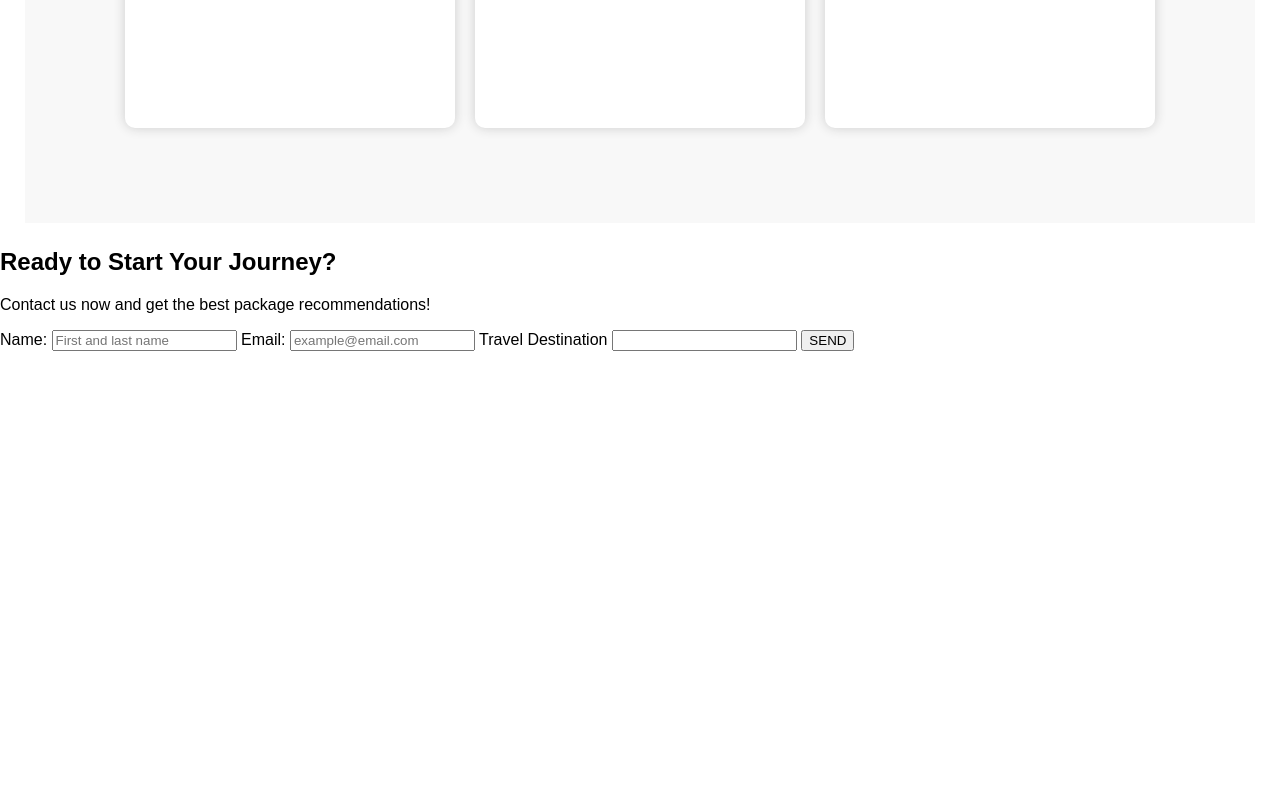
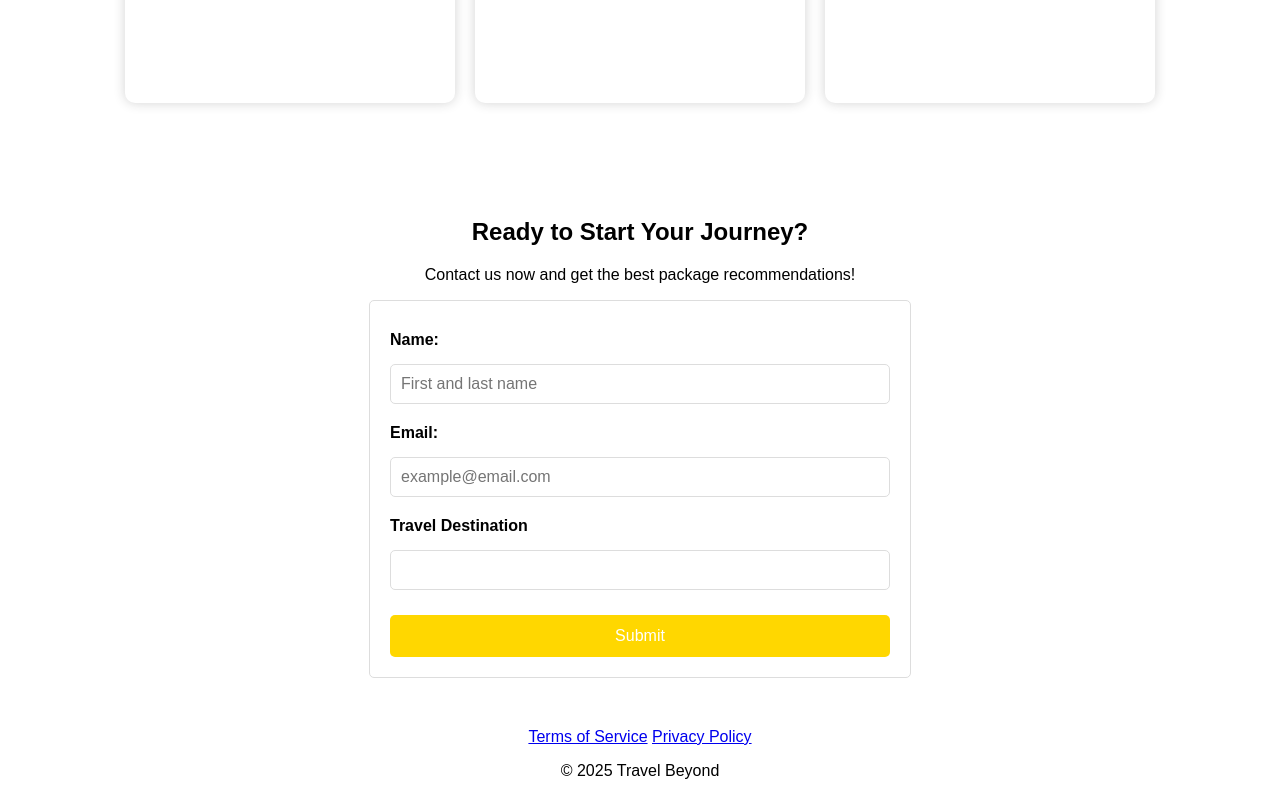
Before and after one commit to revou-fundamental-course/17-feb-25-divafizha, a plain HTML site: page index.html in a window 1280 px wide. Shown: the part 1247-2043 px from the top of the page. Before the commit the page ends 1598 px from the top, so only its background shows below. Drawn offline with Linux system fonts and the light colour scheme.

Commit message:
feat: update footer section

```diff
--- a/css/style.css
+++ b/css/style.css
@@ -32,13 +32,14 @@ nav {
     color: white;
     font-weight: bold;
     padding: 8px 15px;
+    transition: color 0.3s;
 }
 
 .nav-links a:hover {
     color: gold;
 }
 
-/* Section Hero */
+/* Hero Section */
 .hero {
     text-align: center;
     display: flex;
@@ -67,12 +68,10 @@ nav {
 
 /* Our Package */
 .our-packages {
+    width: 100%;
     display: flex;
     flex-direction: column;
     text-align: center;
-    background-color: #f8f8f8;
-    border-radius: 25px;
-    margin: 25px;
 
 }
 
@@ -87,12 +86,10 @@ nav {
     justify-content: center;
     align-items: center;
     min-height: 80vh;
-    background-color: #f8f8f8;
     gap: 20px;
 }
 
 .package-card {
-
     background: white;
     width: 300px;
     height: 420px;
@@ -125,3 +122,51 @@ nav {
 .package-card:hover {
     box-shadow: 0 8px 10px 8px rgba(0, 0, 0, 0.2);
 }
+
+/* Contact Section */
+.contact {
+   text-align: center;
+}
+
+#contact-form {
+    max-width: 500px;
+    margin: 0 auto;
+    text-align: left;
+    display: flex;
+    flex-direction: column;
+    gap: 10px;
+    border: 1px solid #ddd;
+    padding: 20px;
+    border-radius: 5px;
+}
+
+#contact-form label {
+    font-weight: bold;
+    margin-top: 10px;
+}
+
+#contact-form input {
+    padding: 10px;
+    margin-top: 5px;
+    border: 1px solid #ddd;
+    border-radius: 5px;
+    font-size: 16px;
+}
+
+#contact-form button {
+    margin-top: 15px;
+    padding: 12px;
+    background-color: gold;
+    color: white;
+    border: none;
+    border-radius: 5px;
+    font-size: 16px;
+}
+
+#contact-form button:hover {
+    box-shadow: 0 4px 10px rgba(0, 0, 0, 0.2);
+}
+
+.footer-links {
+    margin-top: 50px;
+}
--- a/index.html
+++ b/index.html
@@ -17,22 +17,21 @@
         <div class="logo">Travel Beyond</div>
         <div class="nav-links">
             <ul>
-                <li><a href="#hero">Home</a></li>
+                <li><a href="#home">Home</a></li>
                 <li><a href="#our-packages">Our Package</a></li>
-                <li><a href="#contact">Call Us</a></li>
+                <li><a href="#contact">Contact</a></li>
             </ul>
         </div>
     </nav>
 
     <!-- Banner Section -->
-    <header id="hero" class="hero">
+    <header id="home" class="hero">
         <h1>Travel Beyond Expectations</h1>
         <h2>Premium travel experiences tailored just for you.</h2>
         <p>Start your dream journey with our exclusive travel packages. <br>Explore the world without limits, with
             top-tier
             comfort and services designed just for you.</p>
     </header>
-
     <!-- Our Package Section -->
     <main id="our-packages" class="our-packages">
         <div class="our-packages-text">
@@ -69,7 +68,7 @@
     <footer id="contact" class="contact">
         <h2>Ready to Start Your Journey?</h2>
         <p> Contact us now and get the best package recommendations!</p>
-        <form id="contactForm">
+        <form id="contact-form">
             <label for="name">Name:</label>
             <input type="text" id="name" placeholder="First and last name" required>
 
@@ -79,9 +78,18 @@
             <label for="interest">Travel Destination</label>
             <input type="text" id="destination" name="destination" required>
 
-            <button type="submit">SEND</button>
+            <button type="submit">Submit</button>
         </form>
+
+        <!-- Links & Copyright -->
+        <div>
+            <div class="footer-links">
+                <a href="#">Terms of Service</a>
+                <a href="#">Privacy Policy</a>
+            </div>
+            <p class="copyright">© 2025 Travel Beyond</p>
         </div>
+
     </footer>
 
     <!-- JavaScript Link -->
```
